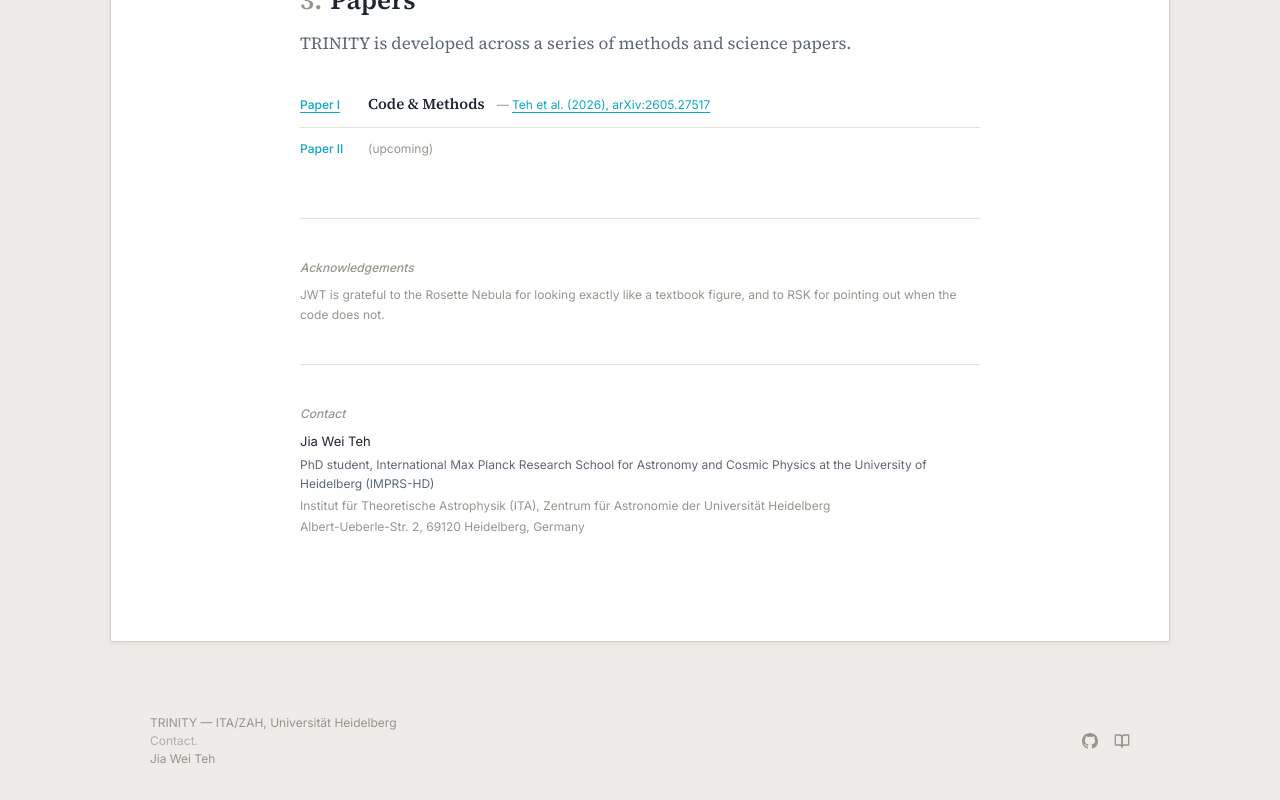
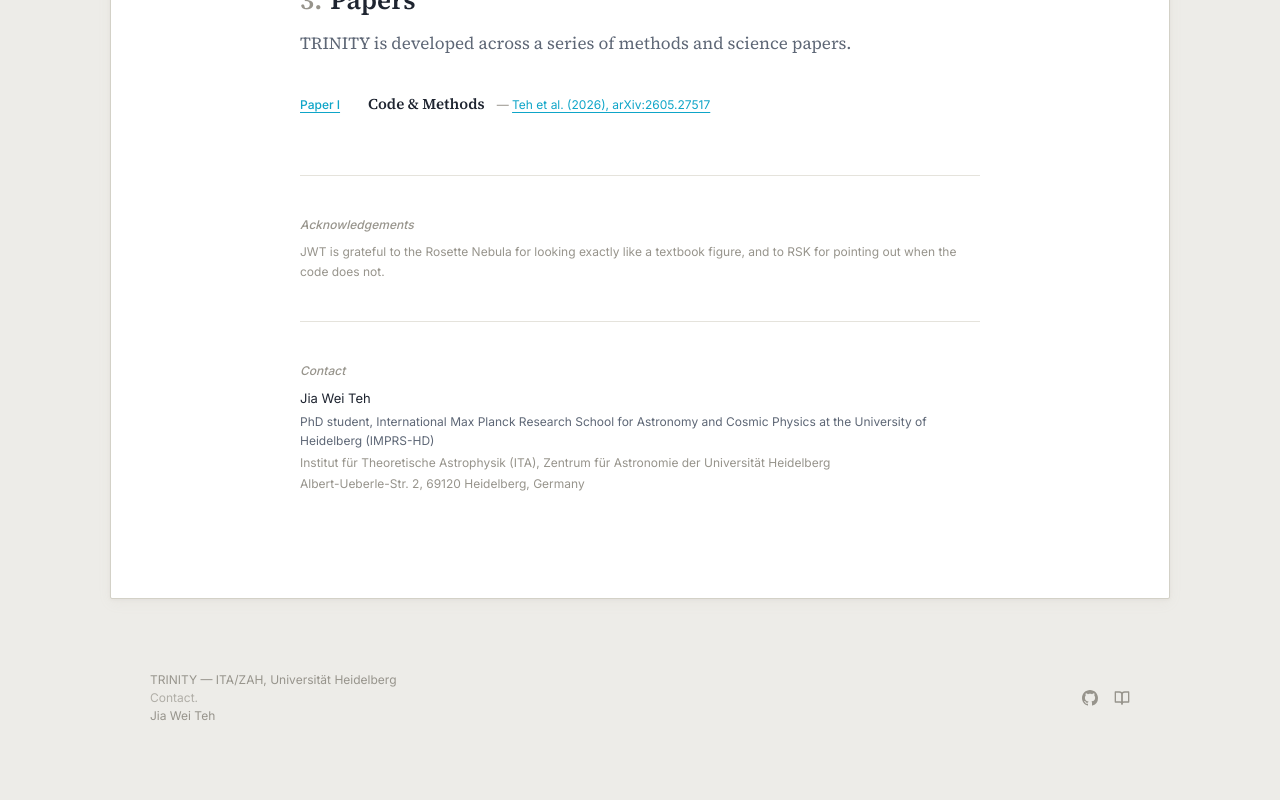
Before and after one commit to JiaWeiTeh/trinity-web, a React (Vite) app: page / in a window 1280 px wide. Shown: the part 3079-3879 px from the top of the page. After the commit the page ends 3836 px from the top, so only its background shows below. Built offline with nearby package versions, Linux system fonts and the light colour scheme.

Commit message:
Drop the Paper II row from the papers list
https://claude.ai/code/session_01QXMJhm962XUJKEtGTKgdU6

```diff
--- a/src/components/ContentSections.jsx
+++ b/src/components/ContentSections.jsx
@@ -360,7 +360,6 @@ function Section2Model({ time, setTime }) {
 function Section3Papers() {
   const papers = [
     { num: 'Paper I', title: 'Code & Methods', status: 'Teh et al. (2026), arXiv:2605.27517', href: 'https://arxiv.org/abs/2605.27517' },
-    { num: 'Paper II', title: '', status: '(upcoming)' },
   ]
 
   return (
```
